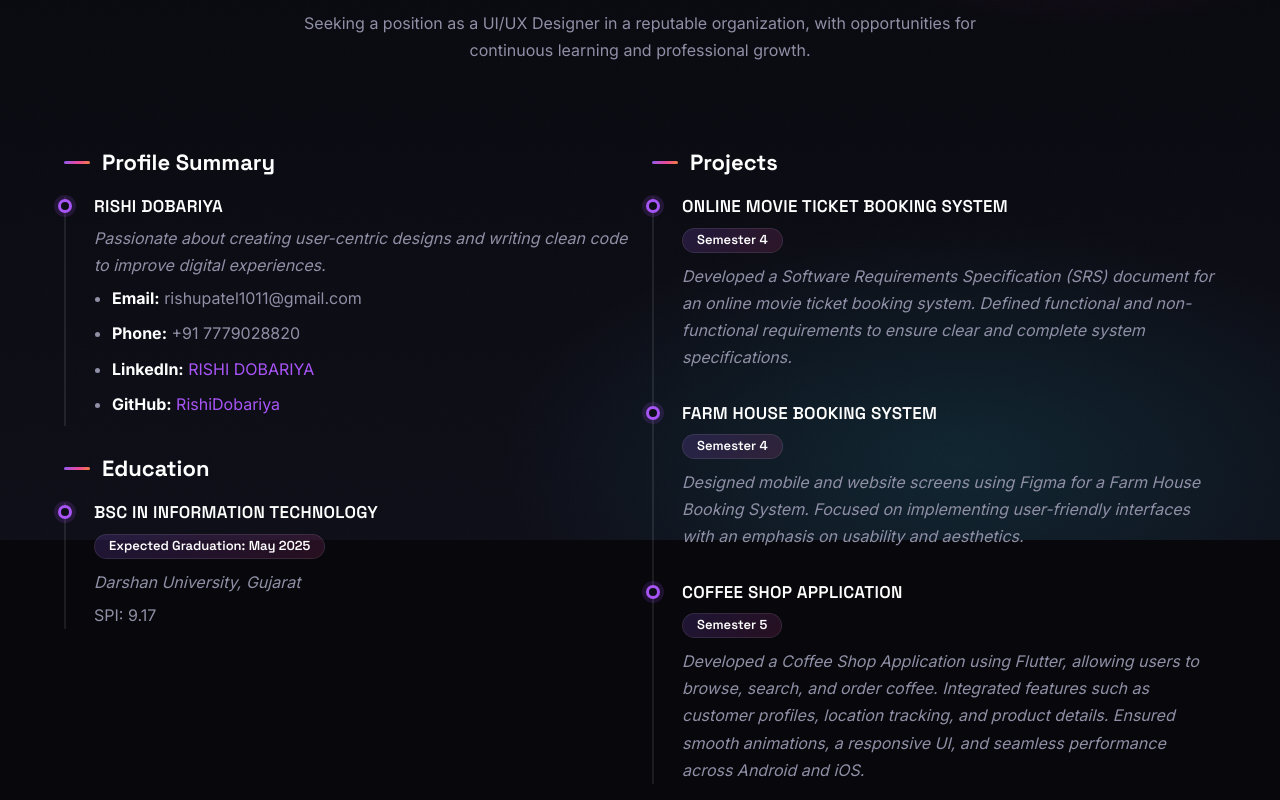
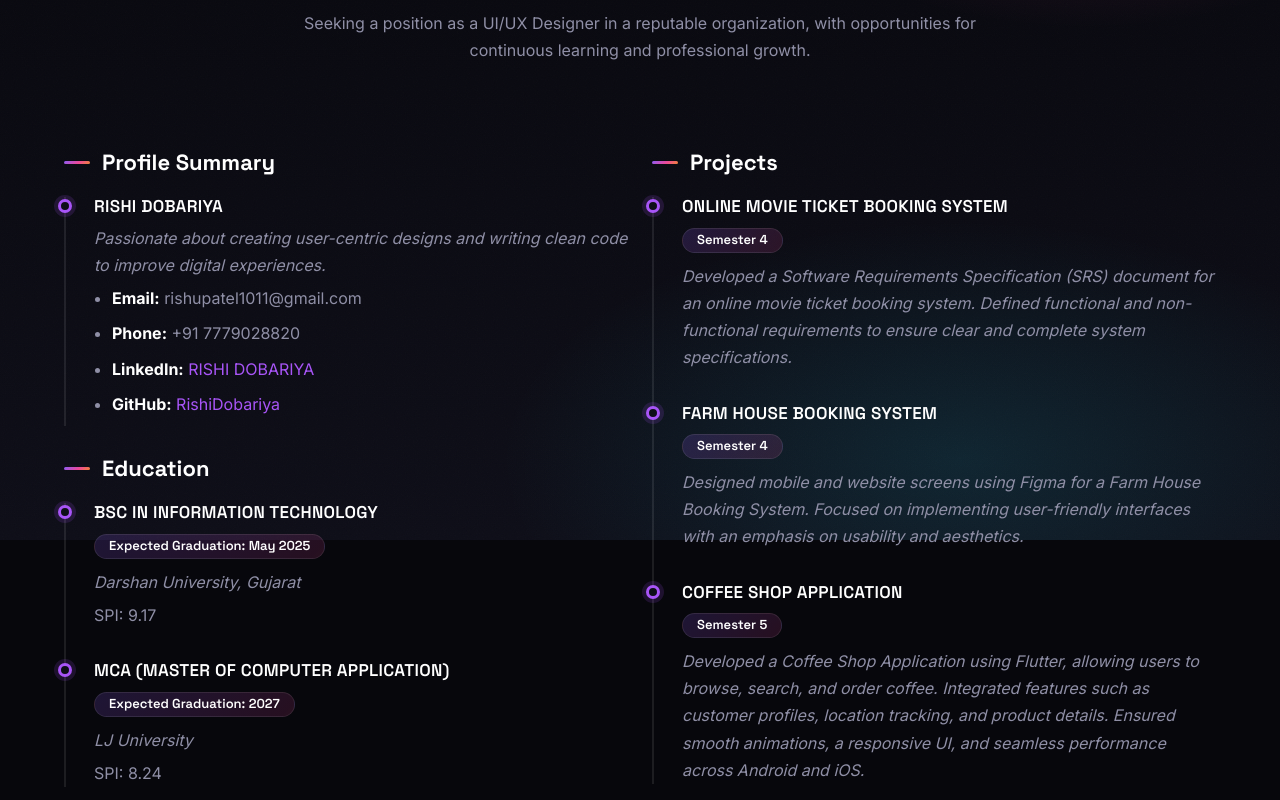
Before and after one commit to RishiDobariya/portfolio, a React (Vite) app: page /resume in a window 1280 px wide. Shown: the part 260-1060 px from the top of the page. Built offline with nearby package versions, Linux system fonts and the light colour scheme.

Commit message:
Add MCA education entry to resume

```diff
--- a/src/pages/Resume.jsx
+++ b/src/pages/Resume.jsx
@@ -1,6 +1,16 @@
 import { resume } from '../data/content.js'
 
 export default function Resume() {
+  const educationItems = [
+    resume.education,
+    {
+      title: 'MCA (Master of Computer Application)',
+      period: 'Expected Graduation: 2027',
+      school: 'LJ University',
+      extra: 'SPI: 8.24',
+    },
+  ]
+
   return (
     <section id="resume" className="resume section">
       <div className="container section-title" data-aos="fade-up">
@@ -28,14 +38,16 @@ export default function Resume() {
             </div>
 
             <h3 className="resume-title">Education</h3>
-            <div className="resume-item">
-              <h4>{resume.education.title}</h4>
-              <h5>{resume.education.period}</h5>
-              <p>
-                <em>{resume.education.school}</em>
-              </p>
-              <p>{resume.education.extra}</p>
-            </div>
+            {educationItems.map((education) => (
+              <div className="resume-item" key={education.title}>
+                <h4>{education.title}</h4>
+                <h5>{education.period}</h5>
+                <p>
+                  <em>{education.school}</em>
+                </p>
+                <p>{education.extra}</p>
+              </div>
+            ))}
           </div>
 
           <div className="col-lg-6" data-aos="fade-up" data-aos-delay="200">
```
